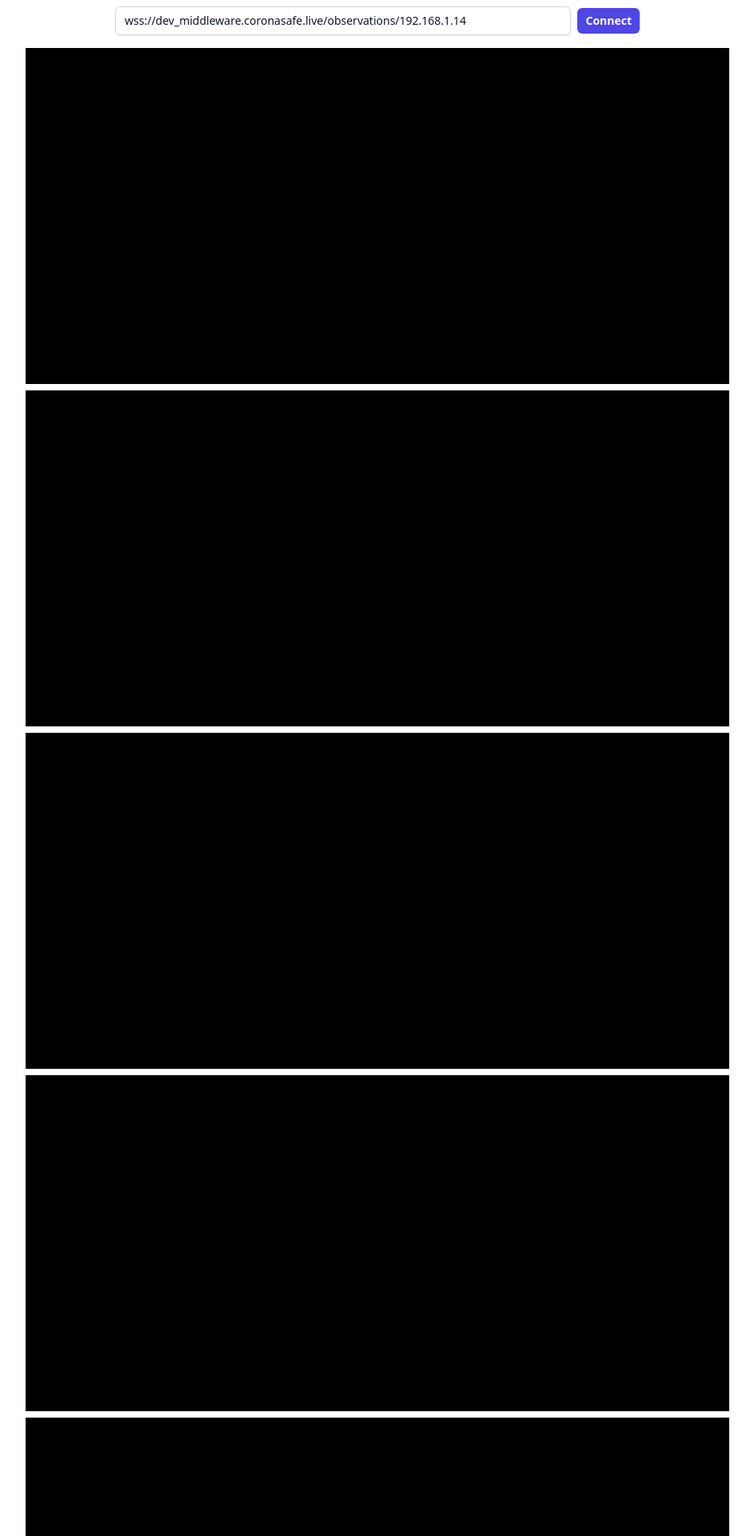
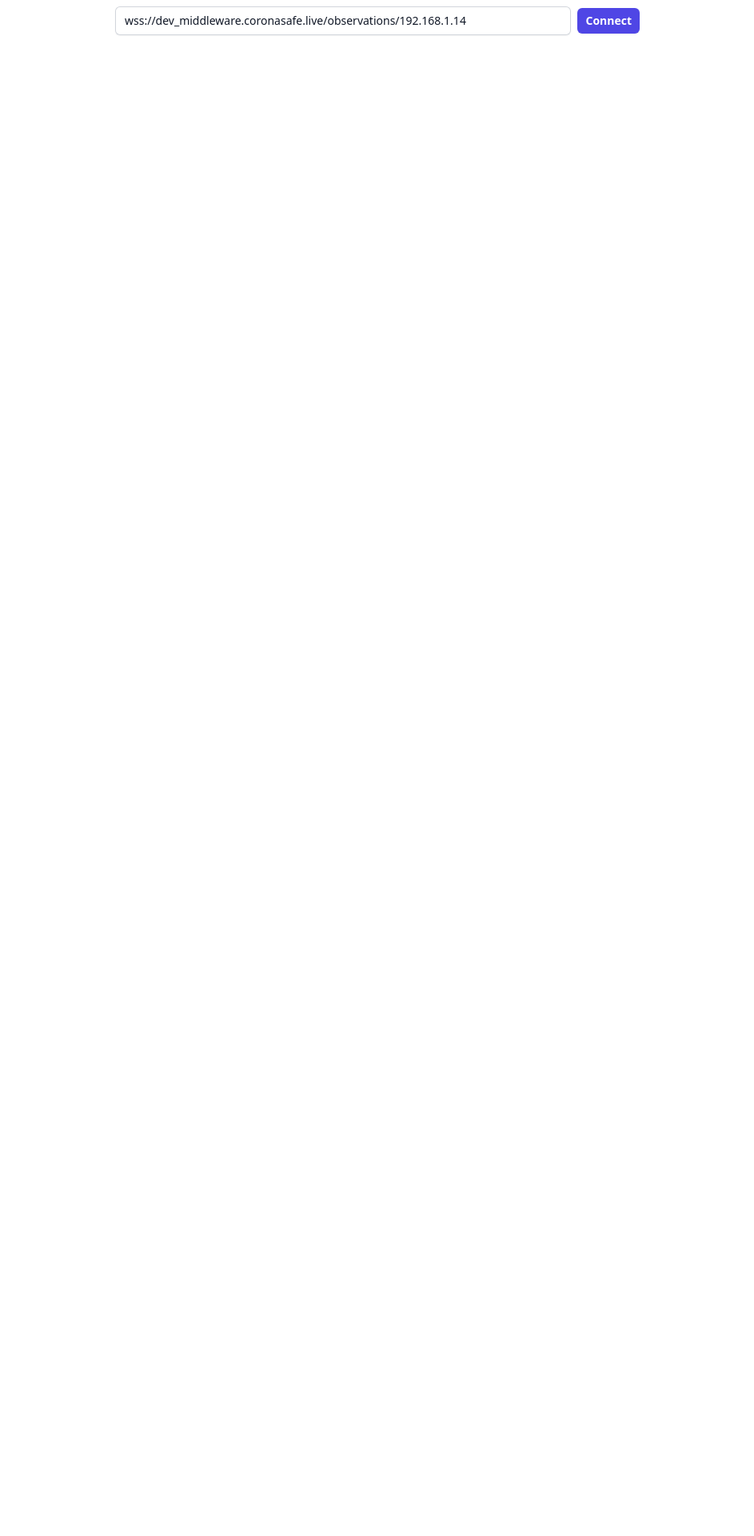
Before and after one commit to rithviknishad/vitals-monitor, a Next.js app: page / in a window 1280 px wide. Shown: the top 1920 px of the page at 80% size, without its empty margins (168-1111 px from the left). After the commit the page ends 800 px from the top, so only its background shows below. Built offline with nearby package versions, Linux system fonts and the light colour scheme.

Commit message:
adds new rendering engines dummy vitals monitor

```diff
--- a/VitalsMonitor/VitalsMonitorClient.ts
+++ b/VitalsMonitor/VitalsMonitorClient.ts
@@ -3,7 +3,7 @@ import { EventEmitter } from "events";
 const WAVEFORM_KEY_MAP: Record<string, EventName> = {
   II: "ecg-waveform",
   Pleth: "pleth-waveform",
-  Respiration: "resp-waveform",
+  Respiration: "spo2-waveform",
 };
 
 /**
@@ -113,4 +113,4 @@ type EventName =
   | ObservationID
   | "ecg-waveform"
   | "pleth-waveform"
-  | "resp-waveform";
+  | "spo2-waveform";
--- a/VitalsMonitor/VitalsRenderer.ts
+++ b/VitalsMonitor/VitalsRenderer.ts
@@ -116,7 +116,9 @@ class VitalsRenderer {
     };
 
     // Draw baseline for each channel.
-    Object.values(this.state).forEach((ch) => drawBaseline(options, ch));
+    drawBaseline(options, this.state.ecg, 2);
+    drawBaseline(options, this.state.pleth);
+    drawBaseline(options, this.state.spo2);
   }
 
   private options: Options;
@@ -133,16 +135,20 @@ class VitalsRenderer {
 
 export default VitalsRenderer;
 
-const drawBaseline = (options: Options, channel: ChannelState) => {
+const drawBaseline = (options: Options, channel: ChannelState, rows = 1) => {
   const { renderContext: ctx } = options;
 
-  const y = channel.transform(channel.options.baseline);
+  for (let i = 0; i < rows; i++) {
+    const y =
+      channel.transform(channel.options.baseline) +
+      (i * options.size.height) / 4;
 
-  ctx.beginPath();
-  ctx.moveTo(0, y);
-  ctx.lineTo(options.size.width, y);
-  ctx.strokeStyle = channel.color;
-  ctx.stroke();
+    ctx.beginPath();
+    ctx.moveTo(0, y);
+    ctx.lineTo(options.size.width, y);
+    ctx.strokeStyle = channel.color;
+    ctx.stroke();
+  }
 };
 
 /**
--- a/VitalsMonitor/useVitalsMonitor.ts
+++ b/VitalsMonitor/useVitalsMonitor.ts
@@ -5,7 +5,7 @@ import useCanvas from "@/hooks/useCanvas";
 import VitalsMonitorClient, {
   VitalsMonitorObservation,
 } from "./VitalsMonitorClient";
-import OldVitalsRenderer from "./OldVitalsRenderer";
+import VitalsRenderer, { ChannelOptions } from "./VitalsRenderer";
 
 const MONITOR_SIZE = { width: 880, height: 420 };
 
@@ -13,51 +13,58 @@ export default function useVitalsMonitor() {
   const { canvasRef, contextRef } = useCanvas();
 
   const monitor = useRef<VitalsMonitorClient>();
+  const renderer = useRef<VitalsRenderer | null>(null);
 
-  const ecgRenderer = useRef<OldVitalsRenderer | null>(null);
-  const plethRenderer = useRef<OldVitalsRenderer | null>(null);
-  const spo2Renderer = useRef<OldVitalsRenderer | null>(null);
+  const ecgOptionsRef = useRef<ChannelOptions>();
+  const plethOptionsRef = useRef<ChannelOptions>();
+  const spo2OptionsRef = useRef<ChannelOptions>();
 
   const connect = useCallback(
     (socketUrl: string) => {
       monitor.current?.disconnect();
 
       monitor.current = new VitalsMonitorClient(socketUrl);
+      monitor.current.connect();
 
-      const renderContext = contextRef.current as CanvasRenderingContext2D;
+      function obtainRenderer() {
+        if (
+          !ecgOptionsRef.current ||
+          !plethOptionsRef.current ||
+          !spo2OptionsRef.current
+        )
+          return;
+
+        renderer.current = new VitalsRenderer({
+          renderContext: contextRef.current as CanvasRenderingContext2D,
+          size: MONITOR_SIZE,
+          animationInterval: 50,
+          ecg: ecgOptionsRef.current,
+          pleth: plethOptionsRef.current,
+          spo2: spo2OptionsRef.current,
+        });
+
+        const _renderer = renderer.current;
+        const _monitor = monitor.current;
+
+        _monitor?.on("ecg-waveform", ingestTo(_renderer, "ecg"));
+        _monitor?.on("pleth-waveform", ingestTo(_renderer, "pleth"));
+        _monitor?.on("spo2-waveform", ingestTo(_renderer, "spo2"));
+      }
 
       monitor.current.once("ecg-waveform", (observation) => {
-        ecgRenderer.current = new OldVitalsRenderer(renderContext, {
-          channel: "ECG",
-          cycleDuration: 7e3,
-          position: { x: 0, y: 0 },
-          rows: 2,
-          ...parseOptionsFromObservation(observation),
-        });
-        monitor.current?.on("ecg-waveform", ingestTo(ecgRenderer.current));
+        ecgOptionsRef.current = getChannel(observation);
+        obtainRenderer();
       });
 
       monitor.current.once("pleth-waveform", (observation) => {
-        plethRenderer.current = new OldVitalsRenderer(renderContext, {
-          channel: "Pleth",
-          cycleDuration: 7e3,
-          position: { x: 0, y: MONITOR_SIZE.height * 0.5 },
-          ...parseOptionsFromObservation(observation),
-        });
-        monitor.current?.on("pleth-waveform", ingestTo(plethRenderer.current));
+        plethOptionsRef.current = getChannel(observation);
+        obtainRenderer();
       });
 
-      monitor.current.once("resp-waveform", (observation) => {
-        spo2Renderer.current = new OldVitalsRenderer(renderContext, {
-          channel: "Resp",
-          cycleDuration: 7e3,
-          position: { x: 0, y: MONITOR_SIZE.height * 0.75 },
-          ...parseOptionsFromObservation(observation),
-        });
-        monitor.current?.on("resp-waveform", ingestTo(spo2Renderer.current));
+      monitor.current.once("spo2-waveform", (observation) => {
+        spo2OptionsRef.current = getChannel(observation);
+        obtainRenderer();
       });
-
-      monitor.current.connect();
     },
     [contextRef]
   );
@@ -65,26 +72,24 @@ export default function useVitalsMonitor() {
   return { canvasRef, connect, size: MONITOR_SIZE };
 }
 
-const parseOptionsFromObservation = (observation: VitalsMonitorObservation) => {
-  const samplingInterval =
-    1e3 / parseInt(observation["sampling rate"]?.replace("/sec", "") ?? "-1");
-
-  if (samplingInterval <= 0) {
-    throw new Error("Invalid sampling rate");
-  }
-
+const getChannel = (observation: VitalsMonitorObservation): ChannelOptions => {
   return {
-    size: { width: 800, height: MONITOR_SIZE.height / 4 },
-    samplingInterval,
+    samplingRate: parseInt(
+      observation["sampling rate"]?.replace("/sec", "") ?? "-1"
+    ),
     baseline: observation["data-baseline"] ?? 0,
     lowLimit: observation["data-low-limit"] ?? 0,
     highLimit: observation["data-high-limit"] ?? 0,
   };
 };
 
-const ingestTo = (vitalsRenderer: OldVitalsRenderer) => {
+const ingestTo = (
+  vitalsRenderer: VitalsRenderer,
+  channel: "ecg" | "pleth" | "spo2"
+) => {
   return (observation: VitalsMonitorObservation) => {
     vitalsRenderer.append(
+      channel,
       observation.data?.split(" ").map((x) => parseInt(x)) || []
     );
   };
--- /dev/null
+++ b/app/DummyVitalsMonitor.tsx
@@ -0,0 +1,18 @@
+import useVitalsMonitor from "@/VitalsMonitor/useVitalsMonitor";
+import { useEffect } from "react";
+
+export default function DummyVitalsMonitor({
+  socketUrl,
+}: {
+  socketUrl: string;
+}) {
+  const monitor = useVitalsMonitor();
+
+  useEffect(() => {
+    monitor.connect(socketUrl);
+  }, [socketUrl]);
+
+  const size = { width: monitor.size.width, height: monitor.size.height + 100 };
+
+  return <canvas className="bg-black" ref={monitor.canvasRef} {...size} />;
+}
--- a/app/page.tsx
+++ b/app/page.tsx
@@ -1,102 +1,20 @@
 "use client";
 
-import { useCallback } from "react";
+import { useCallback, useState } from "react";
 import VitalsSourceConfig from "./VitalsSourceConfig";
 import useVitalsMonitor from "@/VitalsMonitor/useVitalsMonitor";
+import DummyVitalsMonitor from "./DummyVitalsMonitor";
 
 export default function Home() {
-  const monitor1 = useVitalsMonitor();
-  const monitor2 = useVitalsMonitor();
-  const monitor3 = useVitalsMonitor();
-  const monitor4 = useVitalsMonitor();
-  const monitor5 = useVitalsMonitor();
-  const monitor6 = useVitalsMonitor();
-  const monitor7 = useVitalsMonitor();
-  const monitor8 = useVitalsMonitor();
-  const monitor9 = useVitalsMonitor();
-
-  const connect = useCallback(
-    (socketUrl: string) => {
-      monitor1.connect(socketUrl);
-      monitor2.connect(socketUrl);
-      monitor3.connect(socketUrl);
-      monitor4.connect(socketUrl);
-      monitor5.connect(socketUrl);
-      monitor6.connect(socketUrl);
-      monitor7.connect(socketUrl);
-      monitor8.connect(socketUrl);
-      monitor9.connect(socketUrl);
-    },
-    [
-      monitor1,
-      monitor2,
-      monitor3,
-      monitor4,
-      monitor5,
-      monitor6,
-      monitor7,
-      monitor8,
-      monitor9,
-    ]
-  );
+  const [socketUrl, setSocketUrl] = useState("");
 
   return (
     <div className="flex flex-col h-screen w-full items-center gap-2">
-      <VitalsSourceConfig onConnect={connect} />
-      <canvas
-        className="bg-black"
-        style={monitor1.size}
-        ref={monitor1.canvasRef}
-        {...monitor1.size}
-      />
-      <canvas
-        className="bg-black"
-        style={monitor2.size}
-        ref={monitor2.canvasRef}
-        {...monitor2.size}
-      />
-      <canvas
-        className="bg-black"
-        style={monitor3.size}
-        ref={monitor3.canvasRef}
-        {...monitor3.size}
-      />
-      <canvas
-        className="bg-black"
-        style={monitor4.size}
-        ref={monitor4.canvasRef}
-        {...monitor4.size}
-      />
-      <canvas
-        className="bg-black"
-        style={monitor5.size}
-        ref={monitor5.canvasRef}
-        {...monitor5.size}
-      />
-      <canvas
-        className="bg-black"
-        style={monitor6.size}
-        ref={monitor6.canvasRef}
-        {...monitor6.size}
-      />
-      <canvas
-        className="bg-black"
-        style={monitor7.size}
-        ref={monitor7.canvasRef}
-        {...monitor7.size}
-      />
-      <canvas
-        className="bg-black"
-        style={monitor8.size}
-        ref={monitor8.canvasRef}
-        {...monitor8.size}
-      />
-      <canvas
-        className="bg-black"
-        style={monitor9.size}
-        ref={monitor9.canvasRef}
-        {...monitor9.size}
-      />
+      <VitalsSourceConfig onConnect={setSocketUrl} />
+      {socketUrl &&
+        Array.from({ length: 9 }).map((_, i) => (
+          <DummyVitalsMonitor key={i} socketUrl={socketUrl} />
+        ))}
     </div>
   );
 }
```
